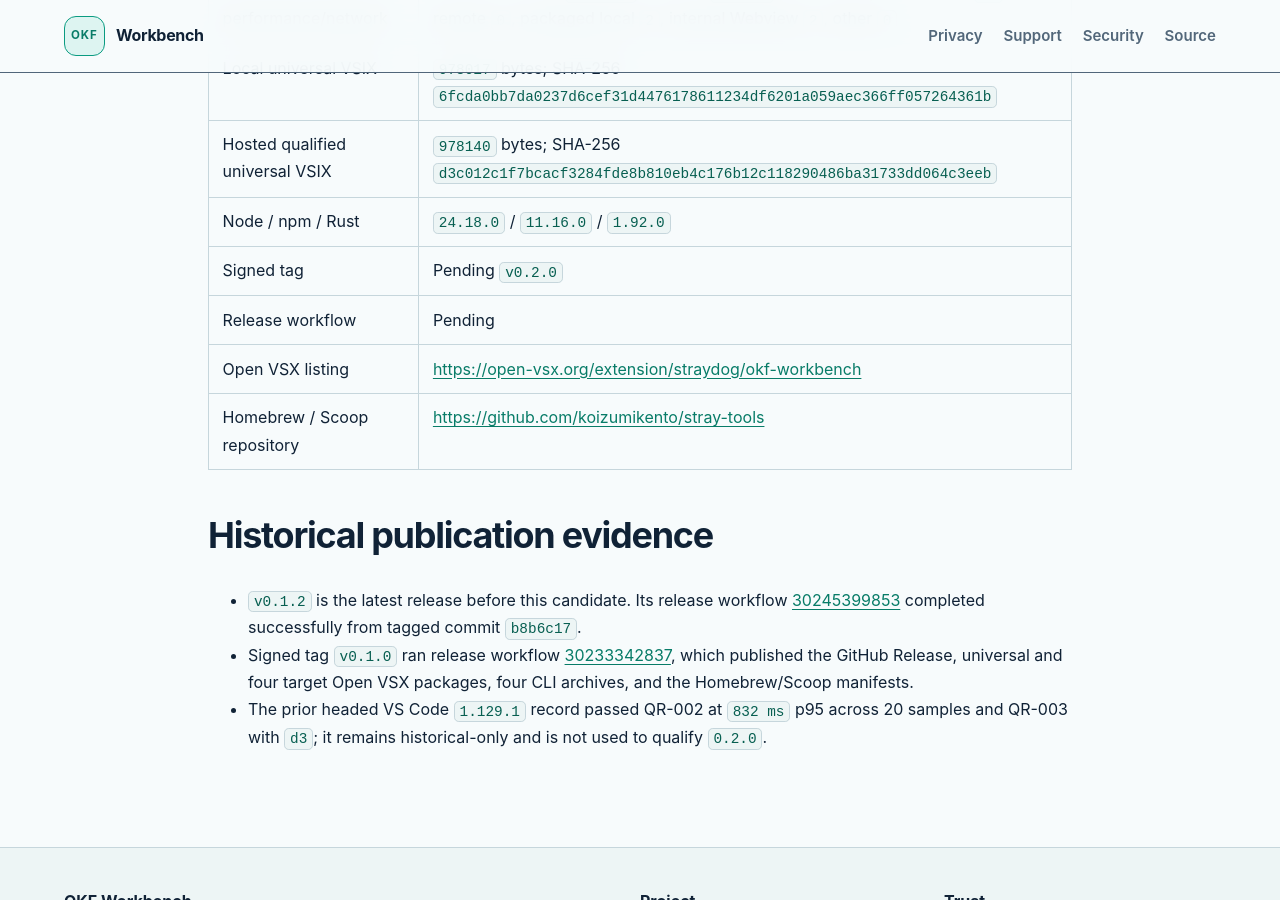
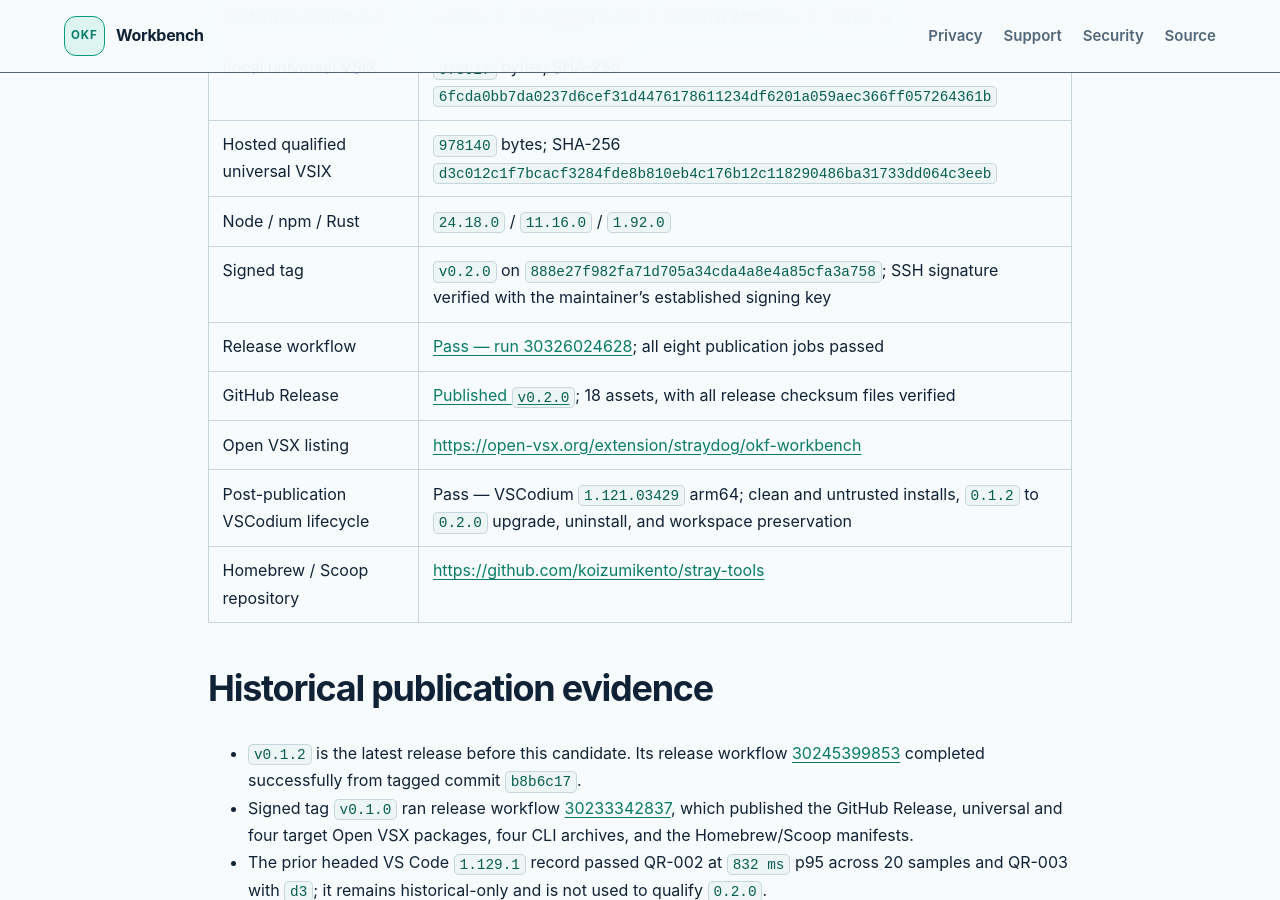
Before and after one commit to koizumikento/okf-workbench, a Jekyll site: the page built from docs/release-checklist.md, in a window 1280 px wide and 900 px high, scrolled down 5892 px. Built offline with Jekyll 4.4.1, drawn with Linux system fonts in a browser that asks for light colours; our own code applies the rules of GitHub Pages for plain Markdown files; some of the changed text lies outside the part shown.

Commit message:
Record 0.2.0 publication verification

```diff
--- a/docs/release-checklist.md
+++ b/docs/release-checklist.md
@@ -3,8 +3,8 @@
 - Candidate: OKF Workbench `0.2.0`
 - Target identifier: `straydog.okf-workbench`
 - Registry: Open VSX
-- Current disposition: **Approved for the signed `v0.2.0` tag; the tagged workflow must still
-  validate live credentials and complete publication before the release is considered complete**
+- Current disposition: **Released on 2026-07-28; GitHub Release, Open VSX, target packages, and
+  post-publication VSCodium lifecycle verification passed**
 - Publication authority: a matching signed `v*` tag pushed for a reviewed commit contained in
   `main`
 
@@ -149,18 +149,18 @@ starts, inspect Open VSX before retrying because the external outcome may alread
 
 ## Post-publication verification
 
-- [ ] Confirm the signed `v0.2.0` tag and GitHub Release identify the tested revision.
-- [ ] Confirm the GitHub Release contains the universal and four target VSIX packages, all four
+- [x] Confirm the signed `v0.2.0` tag and GitHub Release identify the tested revision.
+- [x] Confirm the GitHub Release contains the universal and four target VSIX packages, all four
       native CLI archives, licenses/notices, and every corresponding checksum.
-- [ ] Confirm Open VSX reports `straydog.okf-workbench` version `0.2.0`, the verified publisher,
+- [x] Confirm Open VSX reports `straydog.okf-workbench` version `0.2.0`, the verified publisher,
       icon, README, changelog, license, privacy text, public contact route, and all target packages.
-- [ ] Download the published universal VSIX, inspect its metadata and contents, and compare its
+- [x] Download the published universal VSIX, inspect its metadata and contents, and compare its
       SHA-256 with the release checksum.
-- [ ] Install `0.2.0` from Open VSX in a clean supported VSCodium profile and run the minimal
+- [x] Install `0.2.0` from Open VSX in a clean supported VSCodium profile and run the minimal
       offline workflow without a development or preinstalled VSIX.
-- [ ] Confirm generated workspace files remain after uninstall and no extension-owned background
+- [x] Confirm generated workspace files remain after uninstall and no extension-owned background
       process remains.
-- [ ] Confirm `koizumikento/stray-tools` contains the `0.2.0` Homebrew formula and Scoop manifest
+- [x] Confirm `koizumikento/stray-tools` contains the `0.2.0` Homebrew formula and Scoop manifest
       with matching GitHub Release checksums.
 - [ ] Confirm clean Homebrew and Scoop installs run `okf version` successfully on their supported
       targets.
@@ -207,9 +207,11 @@ For a security, privacy, credential, or licensing incident:
 | Local universal VSIX | `978017` bytes; SHA-256 `6fcda0bb7da0237d6cef31d4476178611234df6201a059aec366ff057264361b` |
 | Hosted qualified universal VSIX | `978140` bytes; SHA-256 `d3c012c1f7bcacf3284fde8b810eb4c176b12c118290486ba31733dd064c3eeb` |
 | Node / npm / Rust | `24.18.0` / `11.16.0` / `1.92.0` |
-| Signed tag | Pending `v0.2.0` |
-| Release workflow | Pending |
+| Signed tag | `v0.2.0` on `888e27f982fa71d705a34cda4a8e4a85cfa3a758`; SSH signature verified with the maintainer's established signing key |
+| Release workflow | [Pass — run 30326024628](https://github.com/koizumikento/okf-workbench/actions/runs/30326024628); all eight publication jobs passed |
+| GitHub Release | [Published `v0.2.0`](https://github.com/koizumikento/okf-workbench/releases/tag/v0.2.0); 18 assets, with all release checksum files verified |
 | Open VSX listing | <https://open-vsx.org/extension/straydog/okf-workbench> |
+| Post-publication VSCodium lifecycle | Pass — VSCodium `1.121.03429` arm64; clean and untrusted installs, `0.1.2` to `0.2.0` upgrade, uninstall, and workspace preservation |
 | Homebrew / Scoop repository | <https://github.com/koizumikento/stray-tools> |
 
 ## Historical publication evidence
```
